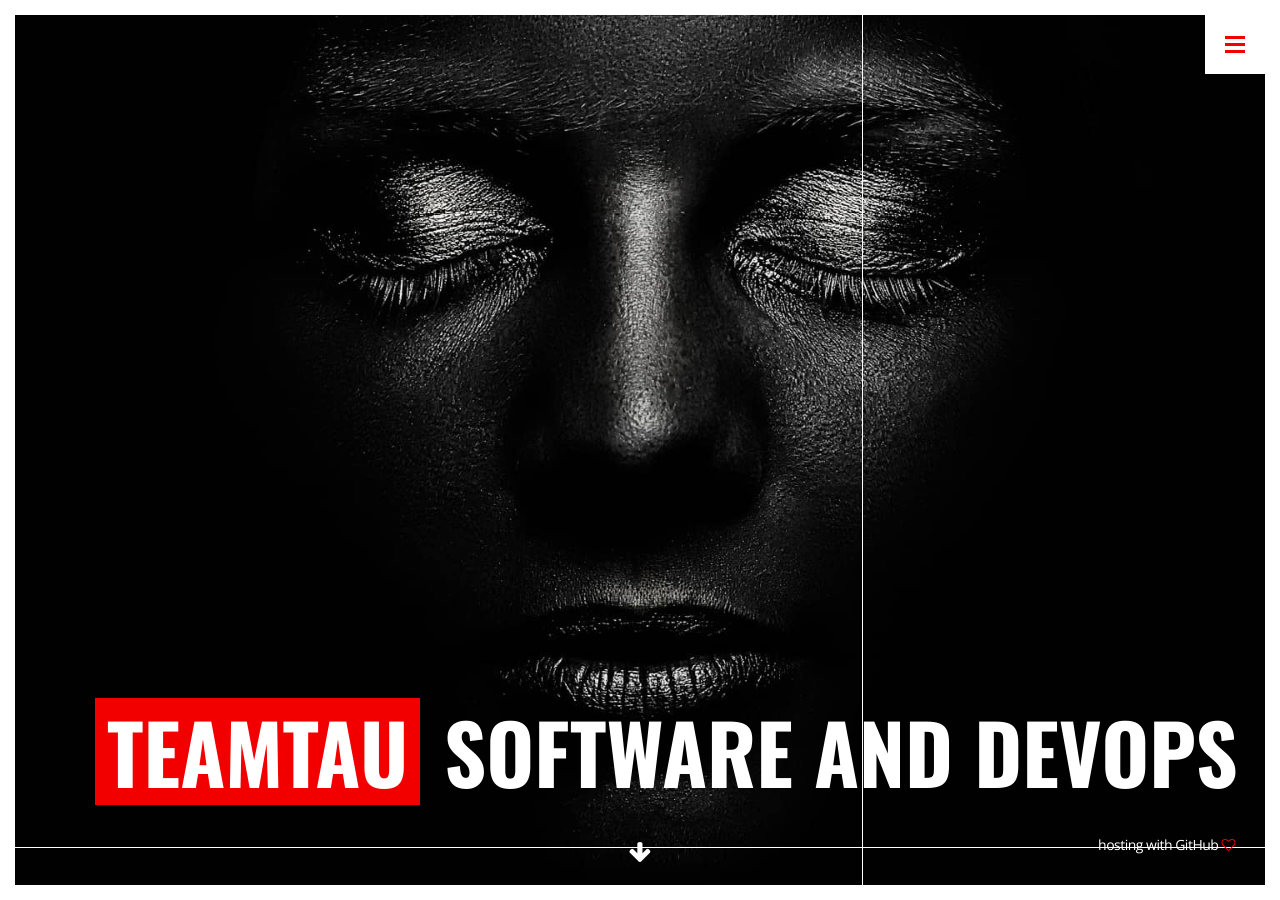
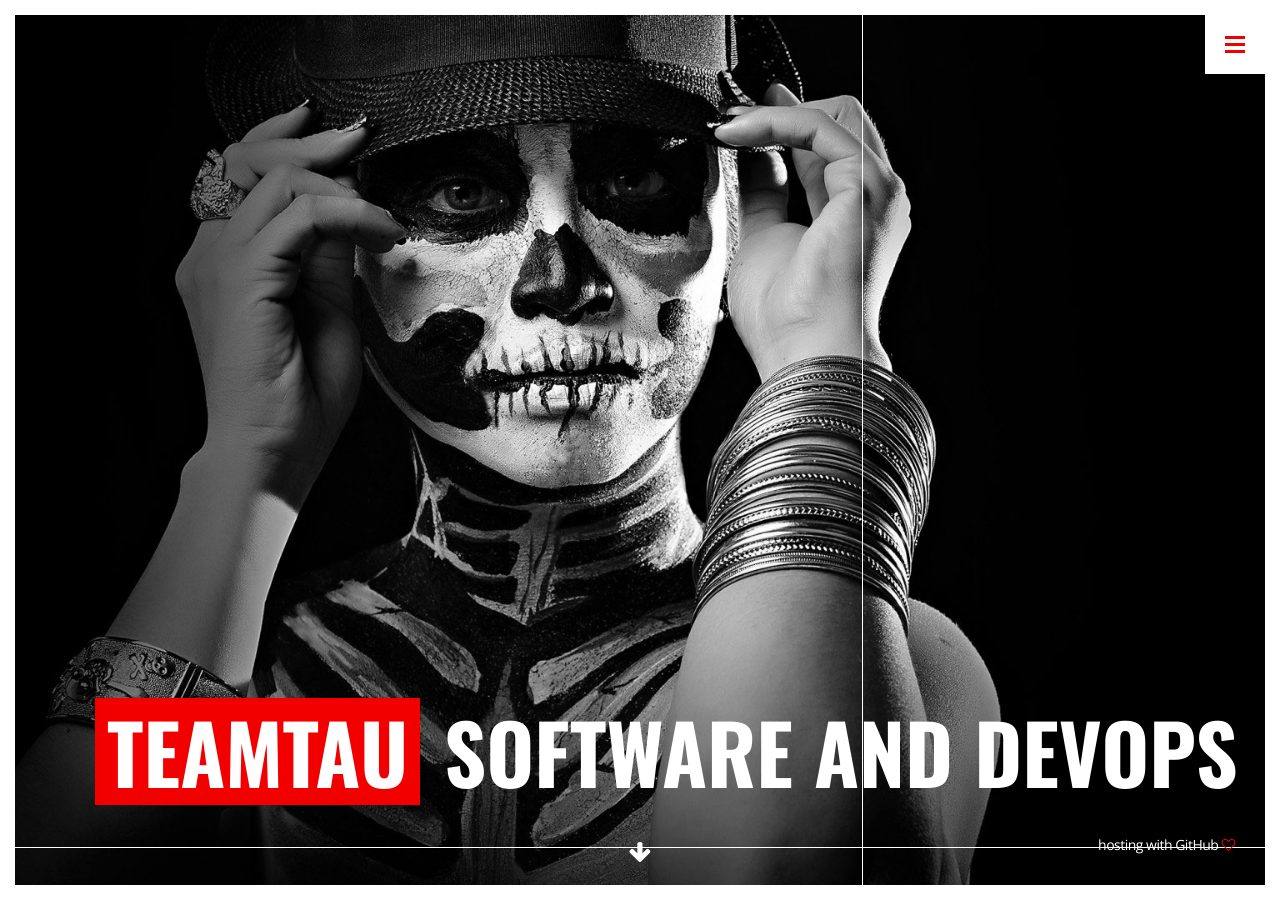
Before and after one commit to teamtau/teamtau.github.io, a Jekyll site: the page built from index.html, in a window 1280 px wide and 900 px high. Built offline with Jekyll 4.4.1, drawn with Linux system fonts in a browser that asks for light colours; some web fonts are replaced.

Commit message:
Change intro image

```diff
--- a/index.html
+++ b/index.html
@@ -8,7 +8,7 @@ layout: default
 <section id="section-intro" class="intro-parallax full-height">
 
     <!-- Element background image (parallax) -->
-    <div class="full-cover intro-parallax-image bg-image" style="background-image: url(assets/img/error-bg.jpg);"></div>
+    <div class="full-cover intro-parallax-image bg-image" style="background-image: url(assets/img/intro/parallax-intro-bg.jpg);"></div>
 
     <!-- Element cover -->
     <div class="cover"></div>
```
